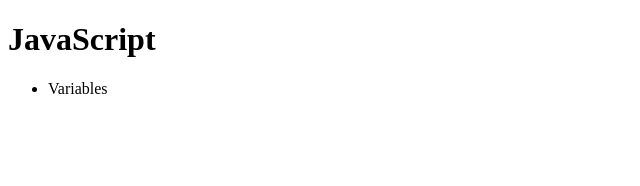
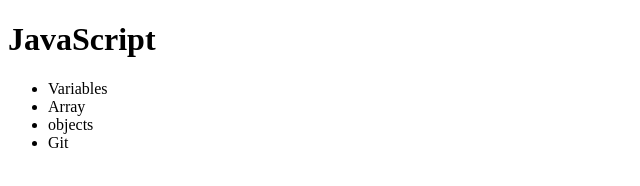
Before and after one commit to nischal55/poush-mern, a plain HTML site: page index.html in a window 1280 px wide. Shown: the whole page, without its empty margins (0-640 px from the left). Drawn offline with Linux system fonts and the light colour scheme.

Commit message:
Changes in html file

```diff
--- a/index.html
+++ b/index.html
@@ -11,6 +11,9 @@
     <!-- there should not be more than one h1 in the page  Bad for SEO-->
     <ul>
         <li>Variables</li>
+        <li>Array</li>
+        <li>objects</li>
+        <li>Git</li>
     </ul>
 
 
```
